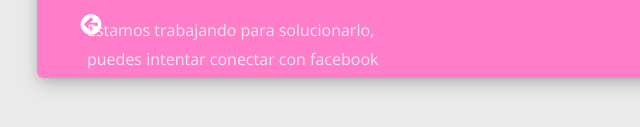
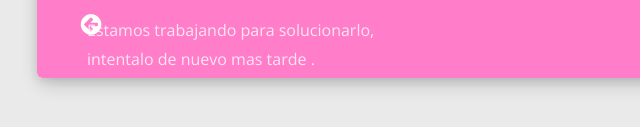
Before and after one commit to Davyd09/facebook.login.2022, a plain HTML site: page 404/404.html in a window 1280 px wide. Shown: the part 605-732 px from the top of the page, 219-859 px from the left. Drawn offline with nearby package versions, Linux system fonts and the light colour scheme.

Commit message:
Update 404.html

```diff
--- a/404/404.html
+++ b/404/404.html
@@ -40,7 +40,7 @@
 
 </em>
 
-<p>Estamos trabajando para solucionarlo, puedes intentar conectar con facebook nuevamente o intentarlo mas tarde .</p>
+<p>Estamos trabajando para solucionarlo, intentalo de nuevo mas tarde .</p>
 
 </div>
 <div class="right col"><img src="./LOGOY.png" alt="" /></div>
```
